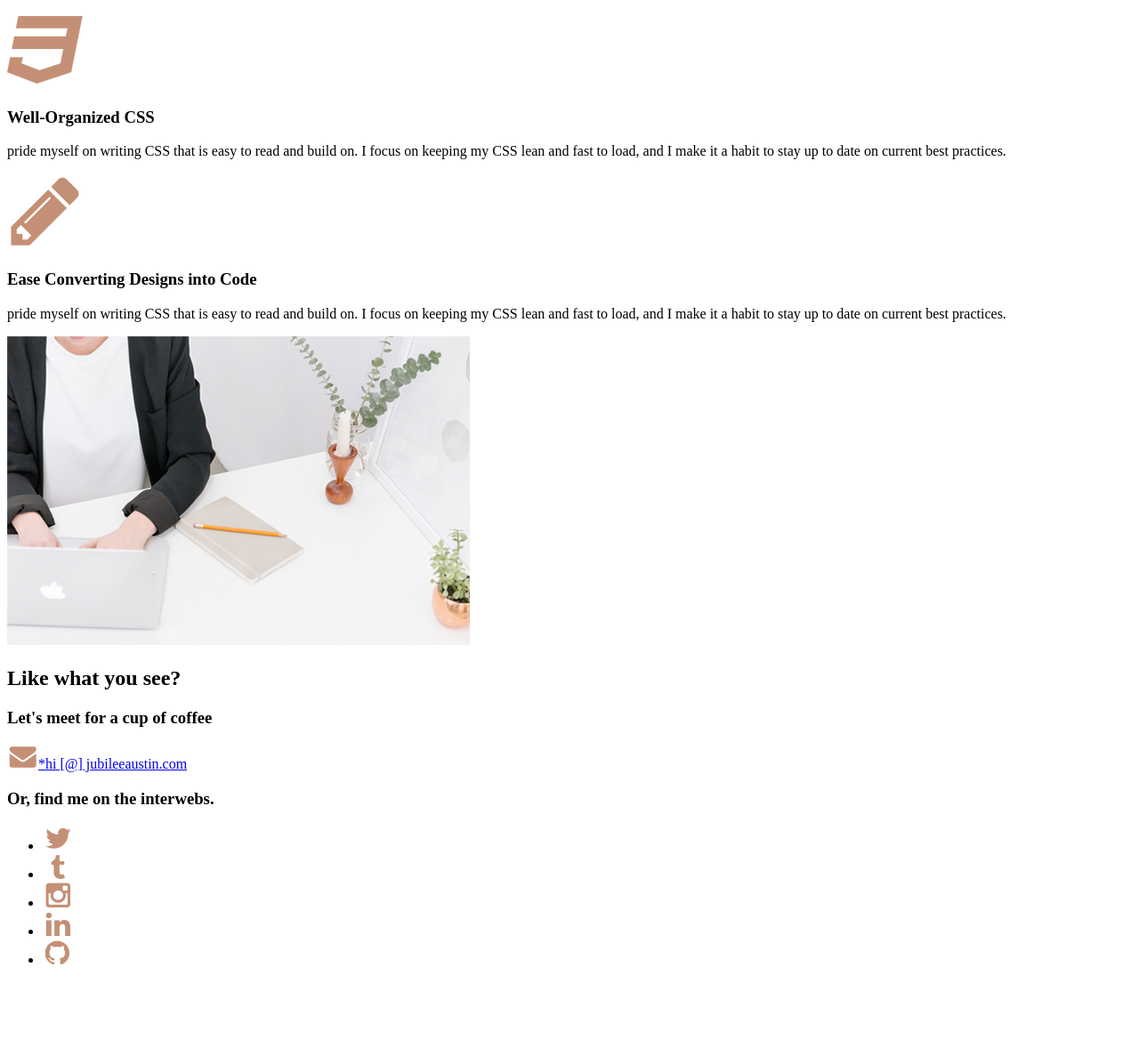
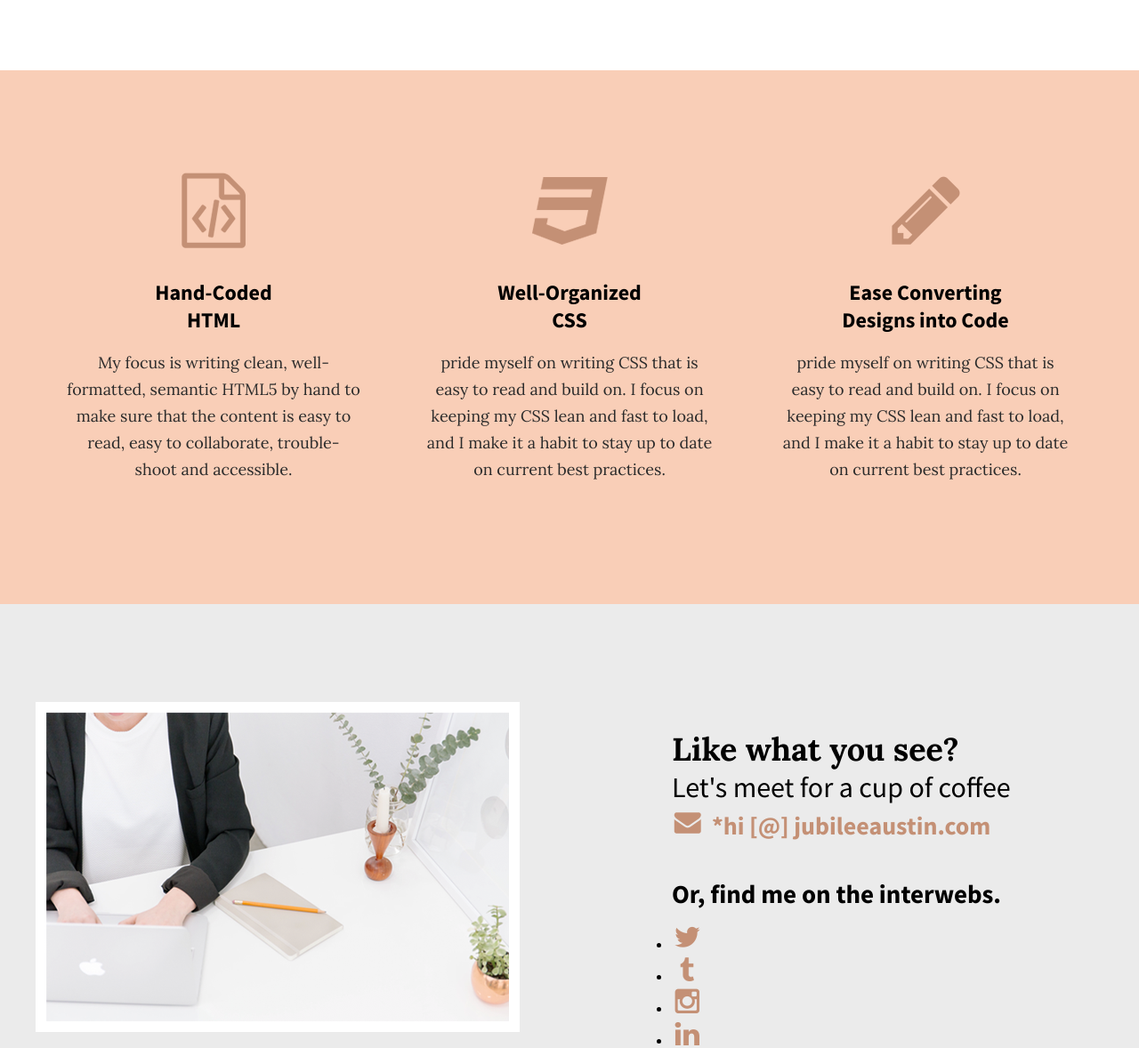
Before and after one commit to nellarro/jubilee-austen, a plain HTML site: page index.html in a window 1280 px wide. Shown: the part 521-1699 px from the top of the page at 89% size. Before the commit the page ends 1625 px from the top, so only its background shows below. Drawn offline with Linux system fonts and the light colour scheme.

Commit message:
finished most of the footer

```diff
--- a/css/main.css
+++ b/css/main.css
@@ -0,0 +1,113 @@
+/***** BASE STYLES ******/
+
+body {
+  font-family: 'Source Sans Pro', sans-serif;
+}
+
+#about, #work, #contact {
+  height: 600px;
+}
+
+/***** GRID *****/
+
+.full-width {
+  width: 1200px;
+  margin: 0 auto;
+}
+
+.half-width {
+  width: 600px;
+  float: left;
+}
+
+.third-width {
+  width: 400px;
+  float: left;
+}
+
+/***** ABOUT *****/
+
+#about .full-width {
+  padding: 80px 0;
+}
+
+#about h2 {
+  font-family: 'Lora', sans-serif;
+  font-size: 36px;
+}
+
+#about p {
+  font-size: 21px;
+  color: #7f7f7f;
+  line-height: 40px;
+  padding-right: 50px;
+}
+
+/***** WORK *****/
+
+#work {
+  background-color: #f9ceb7;
+  text-align: center;
+}
+
+#work .full-width {
+  padding: 115px 0;
+}
+
+#work img {
+  padding-bottom: 30px;
+}
+
+#work h3 {
+  font-size: 24px;
+  width: 190px;
+  margin: 0 auto;
+}
+
+#work p {
+  font-family: 'Lora', sans-serif;
+  font-size: 18px;
+  line-height: 30px;
+  color: #2b2b2b;
+  padding: 0 35px;
+}
+
+/***** CONTACT *****/
+
+#contact { background-color: #ebebeb;}
+
+#contact .full-width {
+  padding: 110px 0;
+}
+
+#contact-img { border: 12px solid white;}
+
+#contact h2, #email-header, #socialmedia-header, #contact ul {
+  padding-left: 115px;
+}
+
+#envelope { padding: 0 10px 0 115px;}
+
+#contact h2 {
+  font-family: 'Lora', sans-serif;
+  font-size: 36px;
+}
+
+#email-header {
+  font-size: 32px;
+  font-weight: 400;
+  margin: -30px 0 5px 0;
+}
+
+#socialmedia-header {
+  font-weight: 700;
+  font-size: 29px;
+  margin: 40px 0 0 0;
+}
+
+#contact a {
+  text-decoration: none;
+  color: #c49075;
+  font-weight: 700;
+  font-size: 28px;
+}
--- a/index.html
+++ b/index.html
@@ -1,8 +1,11 @@
 <!doctype html>
-<meta charset="utf-8">
 <html>
     <head>
         <title>Jubilee Austen | Developer</title>
+        <link rel="stylesheet" href="css/normalize.css">
+        <link rel="stylesheet" href="css/main.css">
+        <link href='https://fonts.googleapis.com/css?family=Source+Sans+Pro:400,700|Lora:400,700' rel='stylesheet' type='text/css'>
+        <meta charset="utf-8">
     </head>
     <body>
       <header>
@@ -56,13 +59,13 @@
         <footer id="contact">
           <div class="full-width">
             <div class="half-width">
-              <img src="img/contact.png" alt="pretty picture of a lady dev">
+              <img src="img/contact.png" alt="pretty picture of a lady dev" id="contact-img">
             </div>
             <div class="half-width" id="contact-info">
               <h2>Like what you see?</h2>
-              <h3>Let's meet for a cup of coffee</h3>
-              <a href="mailto:hi@jubileeausten.com"><img src="img/envelope.png" alt="email icon">*hi [@] jubileeaustin.com</a>
-              <h3>Or, find me on the interwebs.</h3>
+              <h3 id="email-header">Let's meet for a cup of coffee</h3>
+              <a href="mailto:hi@jubileeausten.com"><img src="img/envelope.png" alt="email icon" id="envelope">*hi [@] jubileeaustin.com</a>
+              <h3 id="socialmedia-header">Or, find me on the interwebs.</h3>
               <ul>
                 <li><a href="twitter.com/nellarro"><img src="img/twitter.png" alt="twitter icon"></a></li>
                 <li><a href="#"><img src="img/tumblr.png" alt="tumbler icon"></a></li>
```
